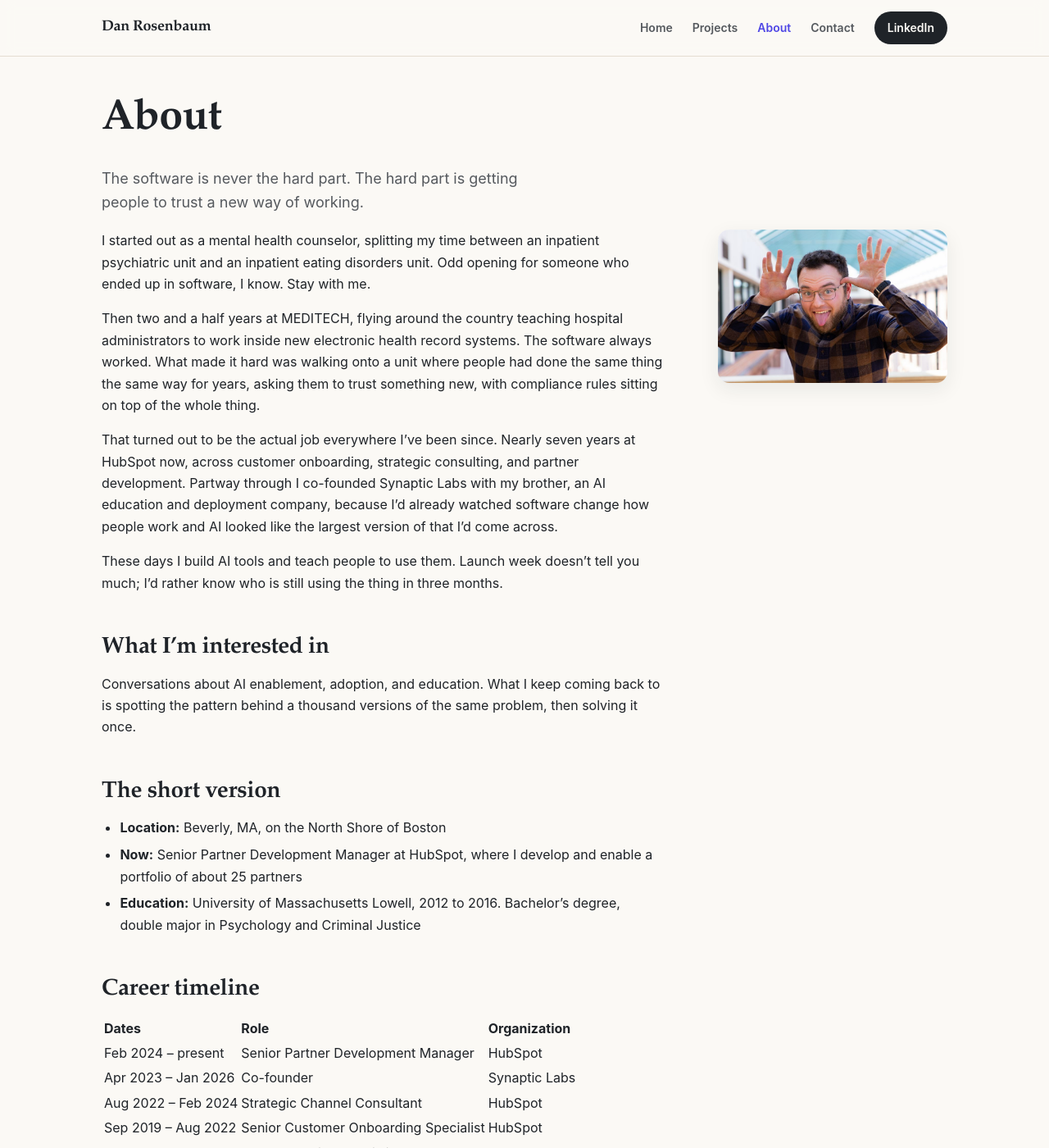
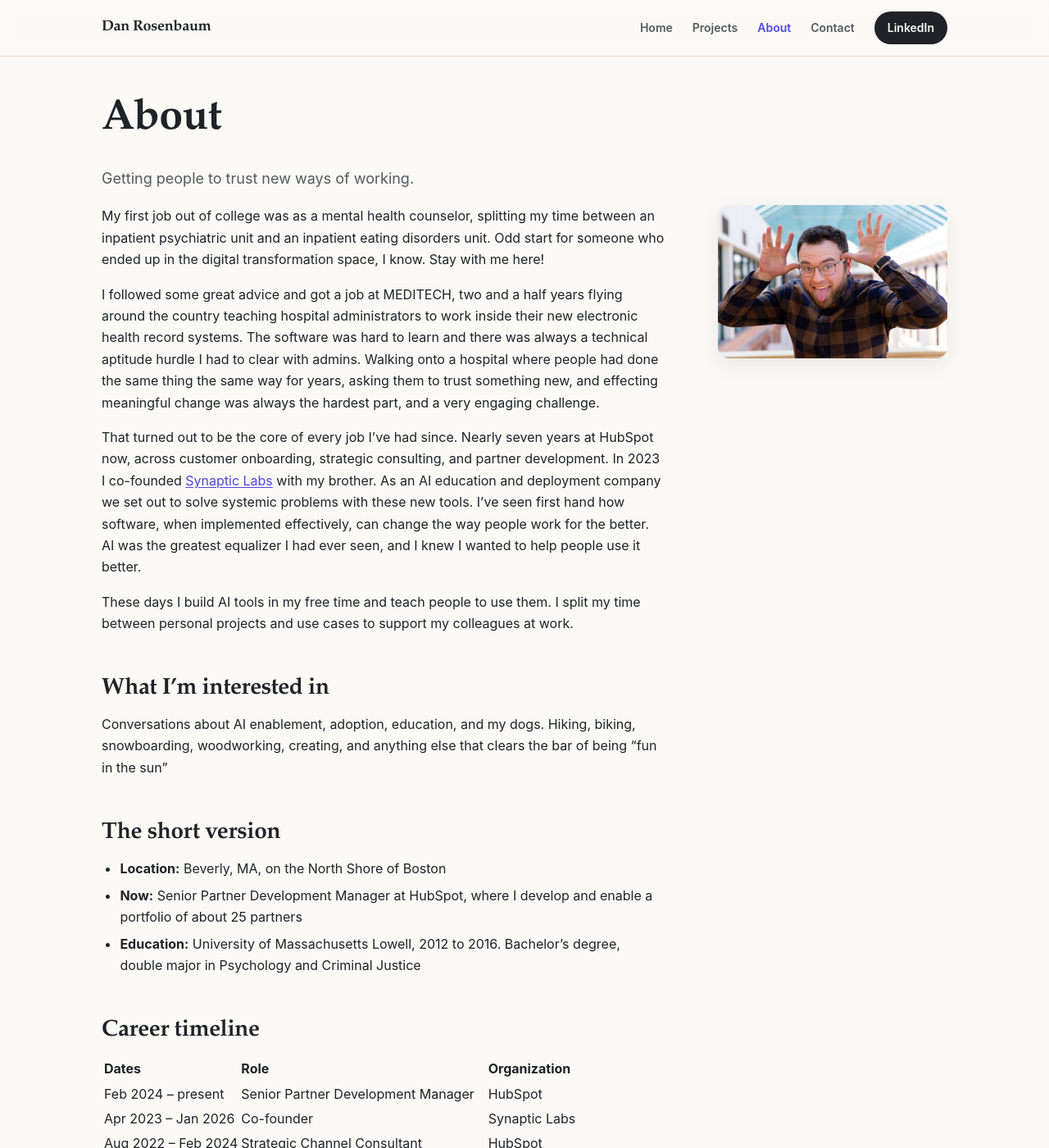
Before and after one commit to drosenbaum1794/portfolio, a Jekyll site: the page built from about.md, in a window 1280 px wide and 1400 px high. Shown: the whole window at 82% size. Built offline with Jekyll 4.4.1, drawn with Linux system fonts in a browser that asks for light colours.

Commit message:
Revise About page content for clarity and updates
Updated subtitle and revised several paragraphs for clarity and flow. Added details about co-founding Synaptic Labs and personal interests.

```diff
--- a/about.md
+++ b/about.md
@@ -1,36 +1,37 @@
 ---
 layout: page
 title: About
-subtitle: "The software is never the hard part. The hard part is getting people to trust a new way of working."
+subtitle: " Getting people to trust new ways of working."
 permalink: /about/
 photo: "/assets/images/dan-about.jpg"
 photo_alt: "Dan Rosenbaum pulling a playful face, hands raised beside his head"
 ---
-I started out as a mental health counselor, splitting my time between an
-inpatient psychiatric unit and an inpatient eating disorders unit. Odd opening
-for someone who ended up in software, I know. Stay with me.
+My first job out of college was as a mental health counselor, splitting my time between an
+inpatient psychiatric unit and an inpatient eating disorders unit. Odd start
+for someone who ended up in the digital transformation space, I know. Stay with me here!
 
-Then two and a half years at MEDITECH, flying around the country teaching
-hospital administrators to work inside new electronic health record systems.
-The software always worked. What made it hard was walking onto a unit where
-people had done the same thing the same way for years, asking them to trust
-something new, with compliance rules sitting on top of the whole thing.
+I followed some great advice and got a job at MEDITECH, two and a half years flying around the country teaching
+hospital administrators to work inside their new electronic health record systems.
+The software was hard to learn and there was always a technical aptitude hurdle I had to clear with admins.
+Walking onto a hospital where people had done the same thing the same way for years, asking them to trust
+something new, and effecting meaningful change was always the hardest part, and a very engaging challenge.
 
-That turned out to be the actual job everywhere I've been since. Nearly seven
+That turned out to be the core of every job I've had since. Nearly seven
 years at HubSpot now, across customer onboarding, strategic consulting, and
-partner development. Partway through I co-founded Synaptic Labs with my
-brother, an AI education and deployment company, because I'd already watched
-software change how people work and AI looked like the largest version of that
-I'd come across.
+partner development. In 2023 I co-founded [Synaptic Labs]({{ synapticlabs.ai }}) with my
+brother. As an AI education and deployment company we set out to solve systemic problems with these new tools.
+I've seen first hand how software, when implemented effectively, can change the way people work for the better.
+AI was the greatest equalizer I had ever seen, and I knew I wanted to help people use it better.
 
-These days I build AI tools and teach people to use them. Launch week doesn't
-tell you much; I'd rather know who is still using the thing in three months.
+These days I build AI tools in my free time and teach people to use them.
+I split my time between personal projects and use cases to support my colleagues at work.
 
 ## What I'm interested in
 
-Conversations about AI enablement, adoption, and education. What I keep coming
-back to is spotting the pattern behind a thousand versions of the same problem,
-then solving it once.
+Conversations about AI enablement, adoption, education, and my dogs.
+Hiking, biking, snowboarding, woodworking, creating, and anything else that clears the bar
+of being "fun in the sun"
+
 
 ## The short version
 
```
